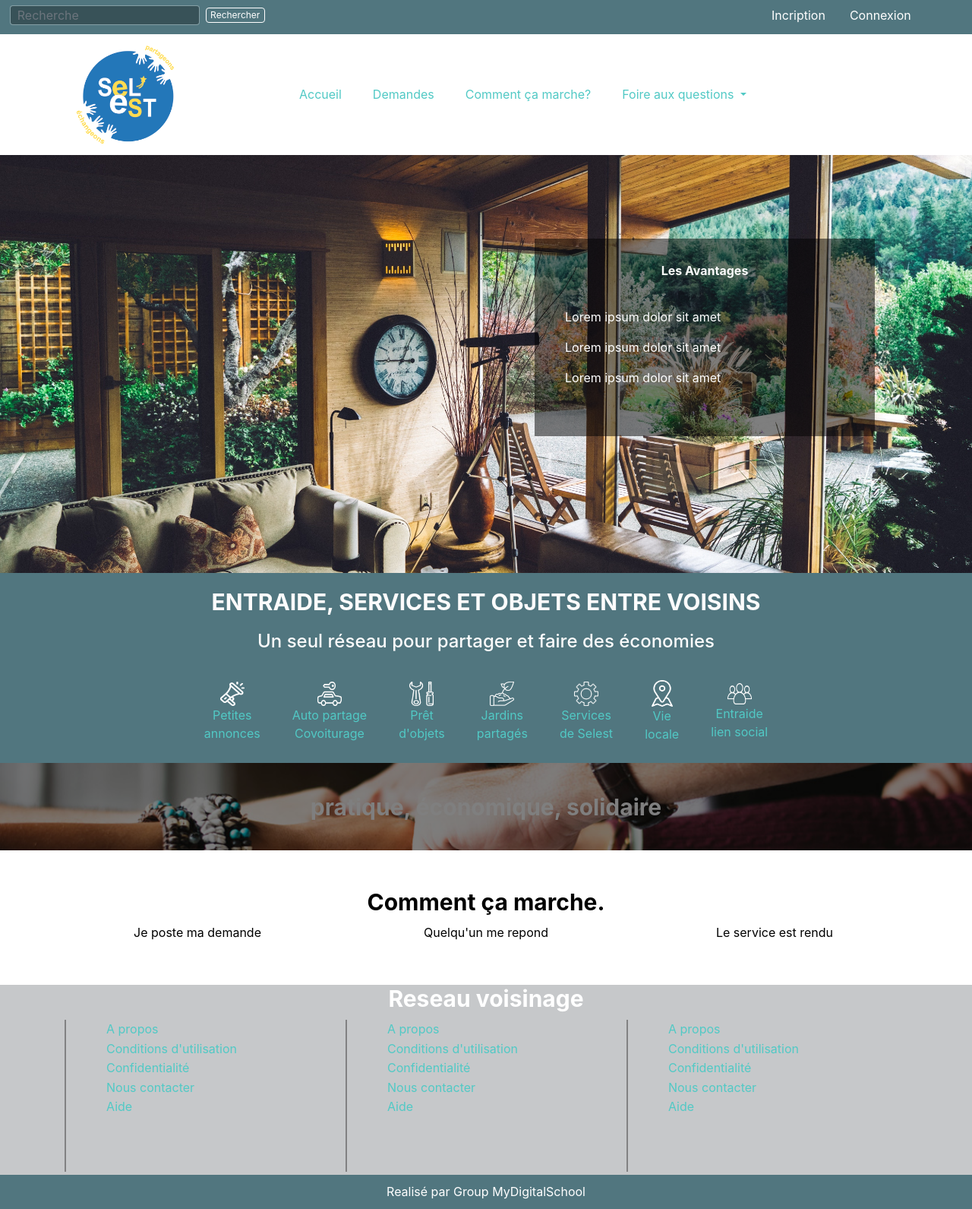
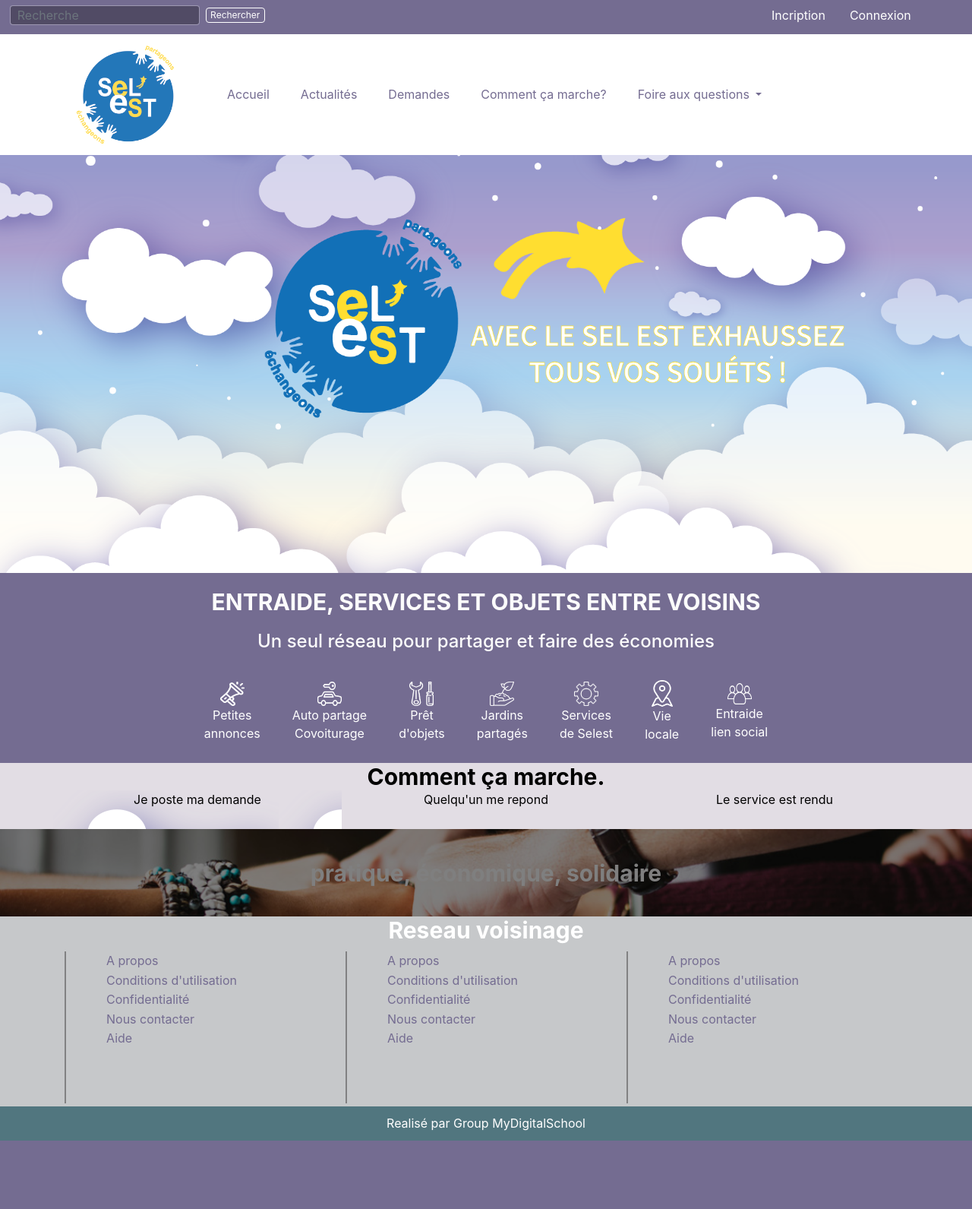
Before and after one commit to David-tofigh/Selest, a PHP site: page / in a window 1280 px wide. Shown: the whole page at 76% size. After the commit the page ends 1501 px from the top, so only its background shows below. Run offline with PHP 8.4, Linux system fonts and the light colour scheme.

Commit message:
Modification site  Selest

```diff
--- a/gulpfile.js
+++ b/gulpfile.js
@@ -21,7 +21,6 @@ watch_paths  = [
     src + 'page_offre.php',
     src + 'gulpfile.js'
 ];
-
 
 // INITIALISATION BROWSERSYNC
 browserSync.init({
--- a/index.php
+++ b/index.php
@@ -1,5 +1,5 @@
 <?php include('templates/header.html');?>
-        <div class="img-background">
+        <div class="img-background class-2">
                 <div class="container">
                         <div class="row">
                                 <div class="zone-txt-animation">
@@ -9,14 +9,14 @@
                                                 <li>solidaire</li>
                                         </ul>
                                 </div>
-                                        <div class="zone-avantage">
-                                                <strong class="titre-avantage">Les Avantages</strong>
-                                                <ul>
-                                                        <li><p>Lorem ipsum dolor sit amet</p></li>
-                                                        <li><p>Lorem ipsum dolor sit amet</p></li>
-                                                        <li><p>Lorem ipsum dolor sit amet</p></li>
-                                                </ul>
-                                        </div>
+<!--                                        <div class="zone-avantage">-->
+<!--                                                <strong class="titre-avantage">Les Avantages</strong>-->
+<!--                                                <ul>-->
+<!--                                                        <li><p>Lorem ipsum dolor sit amet</p></li>-->
+<!--                                                        <li><p>Lorem ipsum dolor sit amet</p></li>-->
+<!--                                                        <li><p>Lorem ipsum dolor sit amet</p></li>-->
+<!--                                                </ul>-->
+<!--                                        </div>-->
                                 </div>
                         </div>
                 </div>
@@ -78,28 +78,28 @@
 <!--                        </div>-->
 <!--                </div>-->
 <!--        </div>-->
-<section class="zone-pub">
-        <div>
-                <h2 class="txt-service-centre">pratique, économique, solidaire</h2>
-
-        </div>
-</section>
 <section class="zone-marche">
         <div class="container">
-                <h2>Comment ça marche.</h2>
+                <h2 class="titre-zone-march">Comment ça marche.</h2>
                 <div class="row">
-                        <div class="col">
+                        <div class="col-sm-4 marche-left">
                                 <p>Je poste ma demande</p>
                         </div>
-                        <div class="col">
+                        <div class="col-sm-4 marche-centre">
                                 <p>Quelqu'un me repond</p>
                         </div>
-                        <div class="col">
+                        <div class="col-sm-4 marche-right">
                                 <p>Le service est rendu</p>
                         </div>
                 </div>
         </div>
 </section>
+<section class="zone-pub">
+        <div>
+                <h2 class="txt-service-centre">pratique, économique, solidaire</h2>
+                <img src="">
+        </div>
+</section>
    <?php include('templates/footer.html');?>
 </body>
 </html>
--- a/scss/_colors.scss
+++ b/scss/_colors.scss
@@ -31,7 +31,7 @@ $gray: #de0027;
 // $gray-light: lighten($gray-base, 46.7%); // #777
 //$gray-lighter: #51c9c5;
 $gray-lightest: #ffffff;
-$btn-lightest: #51c9c5;
+$btn-lightest: #746c91;
 $brand-color-first: #063747;
 $brand-primary: #de0027;
 $brand-primary-hover: #fff;
@@ -39,7 +39,7 @@ $brand-success: #5cb85c;
 $brand-info: #5bc0de;
 $brand-warning: #f0ad4e;
 $brand-danger: #d9534f;
-$link-color: #51c9c5;
+$link-color: #746c91;
 $link-hover-color: #de0027;
 // Navbar
 $navbar-border-radius: 0;
--- a/scss/components/_main-menu.scss
+++ b/scss/components/_main-menu.scss
@@ -23,10 +23,27 @@
     margin-right: 25px;
   }
   .btn-menu-selest:hover{
-    background-color: #51767f;
-    color: #ffffff;
+     background-color: #1a77b9;
+     color: #ffdd50;
+     border-radius: 20px;
+   }
+  .btn-menu-selest:active{
+    background-color: #1a77b9;
+    color: #ffdd50;
     border-radius: 5px;
   }
+  .btn-menu-selest:focus{
+    background-color: #1a77b9;
+    color: #ffdd50;
+    border-radius: 5px;
+  }
+
+
+
+
+
+
+
   //#main-navigation-inside .mr-auto> li:not(:first-child)::after{
   //  content: "";
   //  position: absolute;
--- a/scss/components/_slide-home.scss
+++ b/scss/components/_slide-home.scss
@@ -1,5 +1,5 @@
 .img-background{
-  background-image: url("../img/img-slide-home.jpg");
+  background-image: url("../img/img-page-accueil.png");
   background-size: cover;
   width: 100%;
   height: 250px;
--- a/scss/components/_zone.scss
+++ b/scss/components/_zone.scss
@@ -28,8 +28,14 @@
 }
 .zone-service{
   text-align: center;
-  background-color: #51767f;
+  background-color: #746c91;
   margin-top: -20px;
+}
+.btn-service a{
+  color: #ffffff;
+}
+.btn-service a:hover{
+  color: #ffdd50;
 }
 .icone{
   margin-right: 35px;
@@ -67,13 +73,18 @@
   left:0;
 }
 .zone-marche{
-  background-color: #ffffff;
+  background-color: #e2dde4;
   background-size: cover;
   text-align: center;
-  margin-top: 50px;
-  margin-bottom: 50px;
   color: #000;
 }
+.titre-zone-march{
+  margin: 0px;
+}
+.marche-left{
+  background-image: url("../img/img-marche-left.png");
+}
+
 .zone-txt-animation{
   display: none;
 }
--- a/scss/layout/_header.scss
+++ b/scss/layout/_header.scss
@@ -2,31 +2,32 @@
   background-color: #ffffff;
 }
 .top-header{
-  background-color:#51767f;
+  background-color:#746C91;
 }
-.form-control{
-  background-color: rgba(0,0,0,0.3) !important;
+
+.motor-search{
+  background-color: rgba(0,0,0,0.3);
   border: 0.5px solid rgba(255,255,255,0.3);
   color: #ffffff;
 }
-.form-control:hover{
-  background-color: #80aba7 !important;
+.motor-search:hover{
+  background-color: #a39bcc;
   border: 0.5px solid #ffffff;
 }
-.btn-outline-success {
-  color: #ffffff !important;
-  border: 0.5px solid #ffffff !important;
+.btn-motor-search {
+  color: #ffffff;
+  border: 0.5px solid #ffffff;
 }
-.btn-outline-success:hover {
-  color: #fff !important;
-  background-color: rgba(0,0,0,0.7) !important;
-  border-color: #80aba7  !important;
+.btn-motor-search:hover {
+  color: #fff;
+  background-color: rgba(0,0,0,0.7);
+  border-color: #80aba7;
 }
 .motor-recherche{
   top: 0;
   position: absolute;
 }
-.form-control{
+.motor-search{
   padding: 0px !important;
   width: 74%;
 }
--- a/templates/header.html
+++ b/templates/header.html
@@ -10,8 +10,8 @@
         <div class="top-header">
             <div class="left-top">
                 <form class="form-inline my-2 my-lg-0 motor-recherche">
-                    <input class="form-control mr-sm-2" type="search" placeholder="  Recherche" aria-label="Search">
-                    <button class="btn btn-outline-success my-2 my-sm-0" type="submit"><span class="txt-recherche">Rechercher</span></button>
+                    <input class="form-control mr-sm-2 motor-search" type="search" placeholder="  Recherche" aria-label="Search">
+                    <button class="btn btn-outline-success my-2 my-sm-0 btn-motor-search" type="submit"><span class="txt-recherche">Rechercher</span></button>
                 </form>
             </div>
             <div class="right-top">
@@ -25,16 +25,19 @@
                 </ul>
             </div>
         </div>
-        <div class="container">
-            <div class="row">
+        <div class="container" id="menu-top">
+            <div class="row ">
                 <div class="col-sm-2">
                     <img src="img/theme/logo.png" alt="" class="logo">
                 </div>
-                <div class="col-sm-8 top-menu" id="main-navigation-inside">
+                <div class="col-sm-10 top-menu" id="main-navigation-inside">
                     <nav class="navbar navbar-expand-lg navbar-success">
                         <ul class="navbar-nav mr-auto">
                                 <li class="nav-item li-menu">
                                     <a class="nav-link btn-menu-selest" href="index.php">Accueil</a>
+                                </li>
+                                <li class="nav-item li-menu">
+                                    <a class="nav-link btn-menu-selest" href="actualites.php">Actualités</a>
                                 </li>
                                 <li class="nav-item active li-menu">
                                     <a class="nav-link btn-menu-selest" href="page_demande.php">Demandes
```
Also changed, not shown: css/global.css, img/img-marche-centre.png (added), img/img-marche-left.png (added), img/img-marche-right.png (added), img/img-page-accueil.png (added), img/img-zone-pub.png (added), 1 other file.
